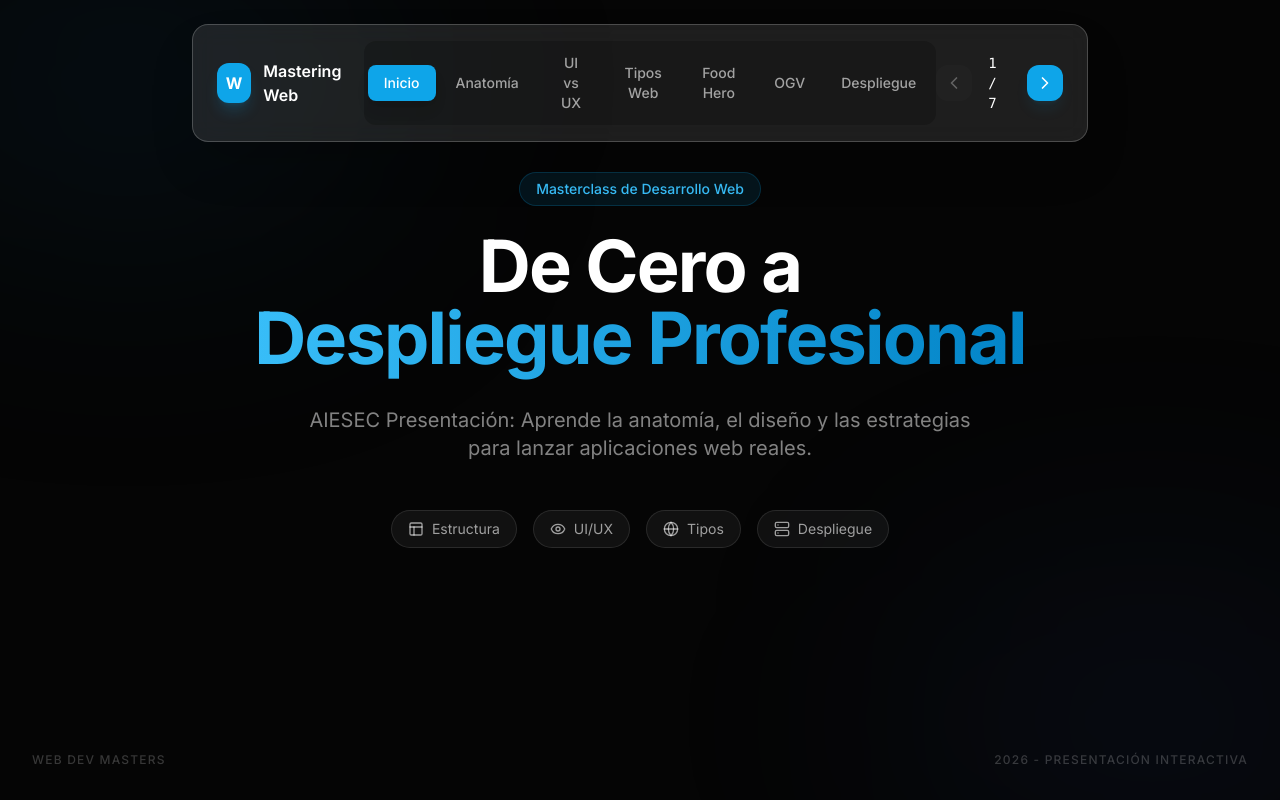
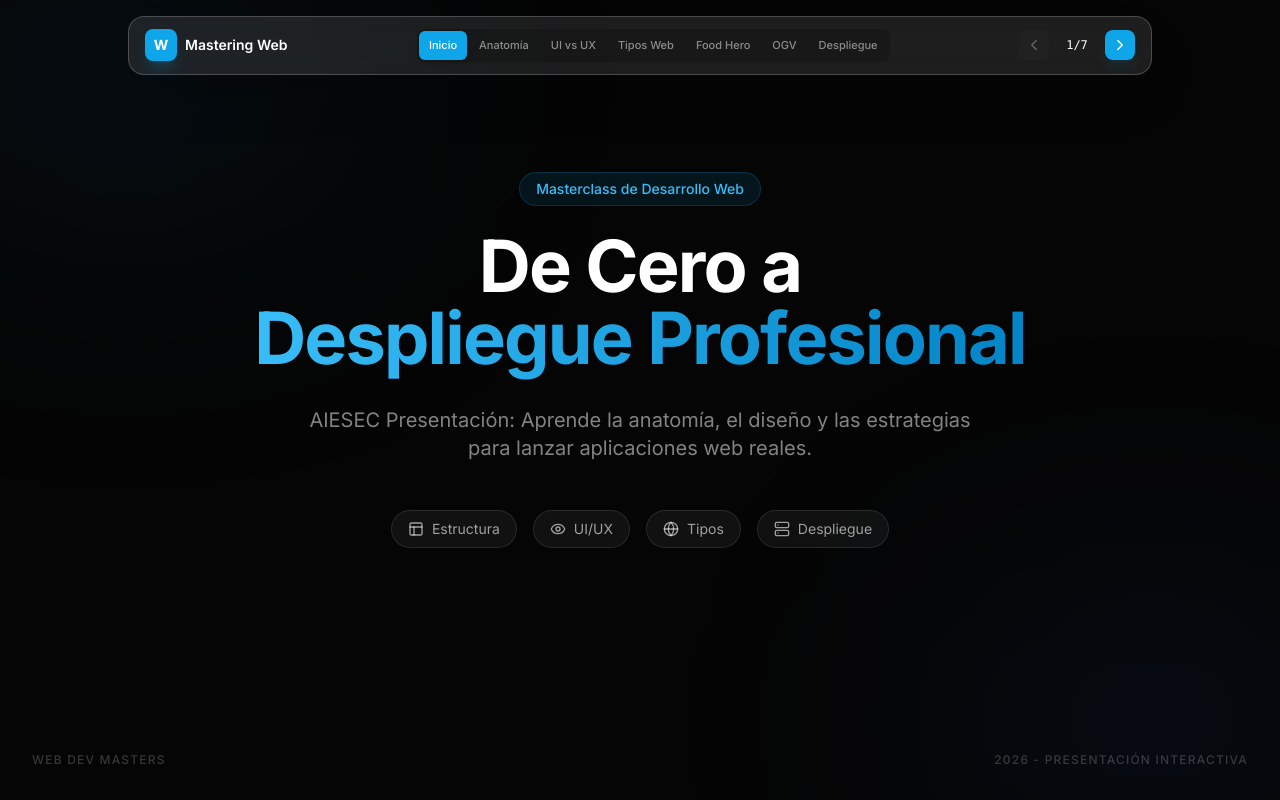
Before and after one commit to Ricky06202/exposicionAIESEC, an Astro site: page / in a window 1280 px wide. Built offline with nearby package versions, Linux system fonts and the light colour scheme; Astro itself is replaced by a stand-in of ours.

Commit message:
Fix navbar styling for more slides

```diff
--- a/src/components/Navbar.jsx
+++ b/src/components/Navbar.jsx
@@ -13,25 +13,25 @@ export default function Navbar() {
   const { currentSlideIndex, goToSlide, nextSlide, prevSlide } = useSlides();
 
   return (
-    <nav className="fixed top-6 left-1/2 -translate-x-1/2 z-50 w-[90%] max-w-4xl">
-      <div className="bg-white/10 backdrop-blur-md border border-white/20 rounded-2xl px-6 py-4 flex items-center justify-between shadow-2xl">
-        <div className="flex items-center gap-3">
-          <div className="w-10 h-10 bg-primary-500 rounded-xl flex items-center justify-center shadow-lg shadow-primary-500/20">
-            <span className="text-white font-bold">W</span>
+    <nav className="fixed top-4 left-1/2 -translate-x-1/2 z-50 w-[95%] max-w-5xl">
+      <div className="bg-white/10 backdrop-blur-md border border-white/20 rounded-2xl px-4 py-3 flex items-center justify-between shadow-2xl">
+        <div className="flex items-center gap-2">
+          <div className="w-8 h-8 bg-primary-500 rounded-lg flex items-center justify-center shadow-lg shadow-primary-500/20">
+            <span className="text-white font-bold text-sm">W</span>
           </div>
-          <span className="text-white font-semibold hidden md:block">Mastering Web</span>
+          <span className="text-white font-semibold text-sm hidden md:block">Mastering Web</span>
         </div>
 
-        <div className="hidden lg:flex items-center gap-1 bg-black/20 rounded-xl p-1">
+        <div className="hidden lg:flex items-center gap-0.5 bg-black/20 rounded-lg p-0.5">
           {slides.map((slide, index) => (
             <button
               key={slide.id}
               onClick={() => goToSlide(index)}
               className={cn(
-                "px-4 py-2 rounded-lg text-sm font-medium transition-all duration-300",
+                "px-2.5 py-1.5 rounded-md text-[11px] font-medium transition-all duration-200 whitespace-nowrap",
                 currentSlideIndex === index
-                  ? "bg-primary-500 text-white shadow-lg"
-                  : "text-white/60 hover:text-white hover:bg-white/5"
+                  ? "bg-primary-500 text-white shadow-md"
+                  : "text-white/50 hover:text-white hover:bg-white/5"
               )}
             >
               {slide.title}
@@ -43,19 +43,19 @@ export default function Navbar() {
           <button
             onClick={prevSlide}
             disabled={currentSlideIndex === 0}
-            className="p-2 rounded-xl bg-white/5 hover:bg-white/10 text-white disabled:opacity-30 transition-all"
+            className="p-1.5 rounded-lg bg-white/5 hover:bg-white/10 text-white disabled:opacity-30 transition-all"
           >
-            <ChevronLeft size={20} />
+            <ChevronLeft size={18} />
           </button>
-          <div className="text-white font-mono text-sm px-2">
-            {currentSlideIndex + 1} / {slides.length}
+          <div className="text-white font-mono text-xs px-1.5 min-w-[40px] text-center">
+            {currentSlideIndex + 1}/{slides.length}
           </div>
           <button
             onClick={nextSlide}
             disabled={currentSlideIndex === slides.length - 1}
-            className="p-2 rounded-xl bg-primary-500 hover:bg-primary-400 text-white disabled:opacity-30 transition-all shadow-lg shadow-primary-500/10"
+            className="p-1.5 rounded-lg bg-primary-500 hover:bg-primary-400 text-white disabled:opacity-30 transition-all shadow-lg shadow-primary-500/10"
           >
-            <ChevronRight size={20} />
+            <ChevronRight size={18} />
           </button>
         </div>
       </div>
```
